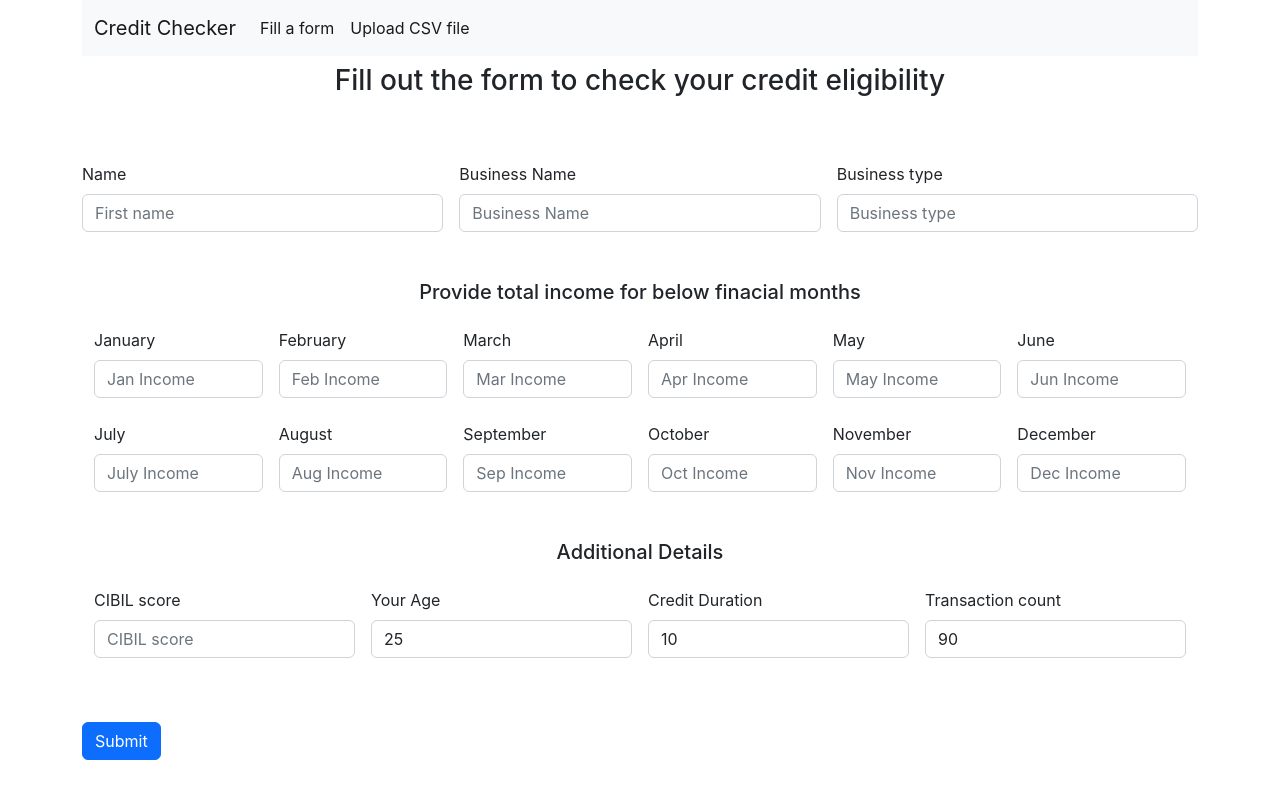
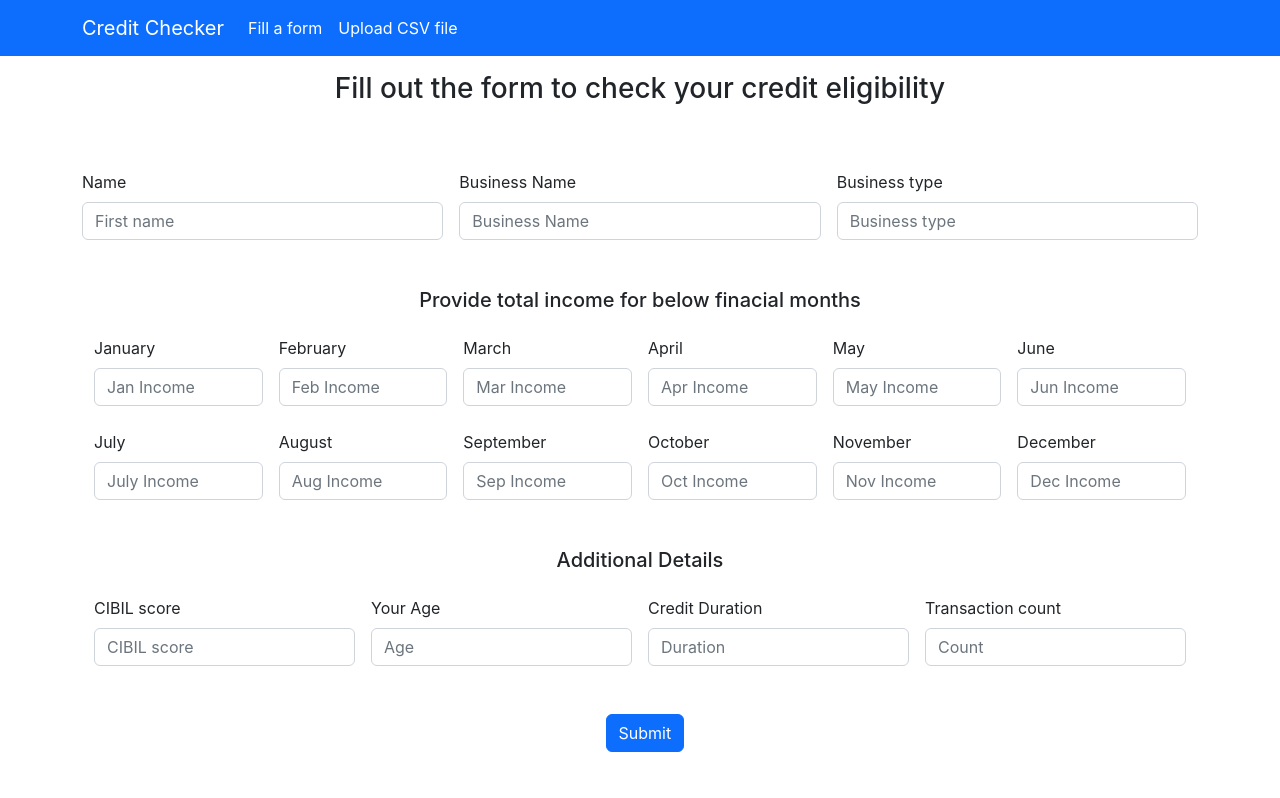
Before and after one commit to bodheprathamesh/BE-Project---1, a React (Create React App) app in the folder Frontend/: page /fill-a-form in a window 1280 px wide. Built offline with nearby package versions, Linux system fonts and the light colour scheme.

Commit message:
frontend success message

```diff
--- a/Frontend/public/index.html
+++ b/Frontend/public/index.html
@@ -25,7 +25,7 @@
       work correctly both with client-side routing and a non-root public URL.
       Learn how to configure a non-root public URL by running `npm run build`.
     -->
-    <title>React App</title>
+    <title>Credit Checker</title>
   </head>
   <body>
     <noscript>You need to enable JavaScript to run this app.</noscript>
--- a/Frontend/src/App.js
+++ b/Frontend/src/App.js
@@ -5,7 +5,8 @@ import Csv from './components/Csv';
 import Form from './components/Form';
 import Body from './components/Body';
 import UpdateNavbar from './components/UpdateNavbar';
-import Sample from './components/Sample';
+import Success from './components/Success';
+// import Sample from './components/Sample';
 
 
 function App() {
@@ -13,9 +14,10 @@ function App() {
     <>
     <BrowserRouter>
       <Routes>
-        <Route path="/" element={<><Navbar/><Body /><Sample/></>}></Route>
+        <Route path="/" element={<><Navbar/><Body /></>}></Route>
         <Route path="/fill-a-form" element={<><UpdateNavbar/><Form /></>}></Route>
         <Route path="/upload-csv-file" element={<><UpdateNavbar/><Csv/></>}></Route>
+        <Route path="/success" element={<><Success/></>}></Route>
       </Routes>
     </BrowserRouter>
 
--- a/Frontend/src/components/Body.js
+++ b/Frontend/src/components/Body.js
@@ -6,30 +6,43 @@ import { Link } from "react-router-dom"
 export default function Body() {
     const mystyle = {
         color: "black",
-        fontweight : "bold",
+        fontweight: "bold",
         padding: "10px",
         fontFamily: "Arial",
-        textAlign:"center"
+        textAlign: "center"
     };
     return (
         <>
             <div className="container my-5" style={mystyle}>
-                <h1 >Welcome to credit checker</h1>
-                <div className="container my-5">
-                    <h3>Information</h3>
+                <h1 className='my-5'>Welcome to credit checker</h1>
+                <div className="container my-1 ">
+                    <div className="container p-2">
+                        <h4 className='my-5 px-5 mx-auto'>Welcome to our Credit Checker app, exclusively designed for small businesses
+                            seeking to take control of their financial health and secure their future growth.
+                            Our mission is to provide small business owners with powerful tools to assess their
+                            creditworthiness and make informed financial decisions.
+                        </h4>
+                    </div>
+                    <div className="container px-5 mx-auto">
+                        <h4>At the core of our application is a robust algorithm tailored specifically for
+                            small businesses, leveraging UPI (Unified Payments Interface) transactions to predict
+                            credit accurately. UPI has transformed the landscape of digital payments in India,
+                            and we harness its capabilities to offer small business owners a comprehensive understanding
+                            of their financial standing.</h4>
+                    </div>
                 </div>
-
             </div>
-            <div style={mystyle}>
+            <div>
                 <div className="d-grid gap-4 col-6 mx-auto">
                     <Link to="/fill-a-form" className="d-grid gap-3 col-3 mx-auto">
-                        <button className="btn btn-primary" type="button">Fill a Form</button>
+                        <button className="btn btn-primary btn-lg" type="button">Fill a Form</button>
                     </Link>
-                    <Link to="/upload-csv-file" className="d-grid gap-3 col-3 mx-auto">
-                        <button className="btn btn-primary" type="button">Upload CSV file</button>
+                    <Link to="/upload-csv-file" className="d-grid gap-3 col-3 mx-auto my-4">
+                        <button className="btn btn-primary btn-lg" type="button">Upload CSV file</button>
                     </Link>
                 </div>
             </div>
+
         </>
     )
 
--- a/Frontend/src/components/Form.js
+++ b/Frontend/src/components/Form.js
@@ -1,35 +1,38 @@
 import React, { useState } from 'react'
 import axios from 'axios'
+import Success from './Success';
+import { Link } from 'react-router-dom';
 
 export default function Form() {
+  // let navigate = useNavigate();
   const [postData1, setPostData1] = useState('');
 
   const [name, setName] = useState('');
   const [businessName, setBusinessName] = useState('');
   const [businessType, setBusinessType] = useState('');
 
-  const [jan, setJan] = useState();
-  const [feb, setFeb] = useState();
-  const [mar, setMar] = useState();
-  const [apr, setApr] = useState();
-  const [may, setMay] = useState();
-  const [jun, setJun] = useState();
-  const [jul, setJul] = useState();
-  const [aug, setAug] = useState();
-  const [sep, setSep] = useState();
-  const [oct, setOct] = useState();
-  const [nov, setNov] = useState();
-  const [dec, setDec] = useState();
+  const [jan, setJan] = useState('');
+  const [feb, setFeb] = useState('');
+  const [mar, setMar] = useState('');
+  const [apr, setApr] = useState('');
+  const [may, setMay] = useState('');
+  const [jun, setJun] = useState('');
+  const [jul, setJul] = useState('');
+  const [aug, setAug] = useState('');
+  const [sep, setSep] = useState('');
+  const [oct, setOct] = useState('');
+  const [nov, setNov] = useState('');
+  const [dec, setDec] = useState('');
 
   const [cibil, setCibil] = useState('');
-  const [age, setAge] = useState(25);
-  const [duration, setDuration] = useState(10);
-  const [transaction_count, setTransaction_count] = useState(90);
+  const [age, setAge] = useState();
+  const [duration, setDuration] = useState();
+  const [transaction_count, setTransaction_count] = useState();
 
   const endpoint = "http://127.0.0.1:8000/creditapi/"
 
-  const postData = async()=>{
-    const body = {jan,feb,mar,apr,may,jun,jul,aug,sep,oct,nov,dec,age,duration,transaction_count}
+  const postData = async () => {
+    const body = { jan, feb, mar, apr, may, jun, jul, aug, sep, oct, nov, dec, age, duration, transaction_count }
     try {
       const response = await axios.post(endpoint, body);
       // Update the state with the response data
@@ -41,8 +44,11 @@ export default function Form() {
     }
 
   }
-  const handleSendData = async()=>{
+  const handleSendData = async () => {
     const newData = await postData();
+    console.log(newData)
+    // let path = `/success`;
+    // navigate(path);
   }
 
 
@@ -106,9 +112,9 @@ export default function Form() {
 
   return (
     <>
-      <div className='contianer my-2'>
+      <div className='contianer my-3'>
         <div className="container">
-          <h3 style={{textAlign:"center"}}>Fill out the form to check your credit eligibility</h3>
+          <h3 style={{ textAlign: "center" }}>Fill out the form to check your credit eligibility</h3>
         </div>
         <form action="">
           <div className="container">
@@ -119,7 +125,7 @@ export default function Form() {
               </div>
               <div className="col">
                 <label htmlFor="formGroupExampleInput" className="form-label">Business Name</label>
-                <input type="text" className="form-control" placeholder="Business Name" aria-label="Last name" value={businessName} onChange={handleBusinessNameChange}/>
+                <input type="text" className="form-control" placeholder="Business Name" aria-label="Last name" value={businessName} onChange={handleBusinessNameChange} />
               </div>
               <div className="col">
                 <label htmlFor="formGroupExampleInput" className="form-label">Business type</label>
@@ -127,63 +133,63 @@ export default function Form() {
               </div>
             </div>
             <div className="container my-3">
-              <h5 style={{textAlign:"center"}}>Provide total income for below finacial months</h5>
+              <h5 style={{ textAlign: "center" }}>Provide total income for below finacial months</h5>
 
               <div className="row g-3 my-2">
                 <div className="col">
                   <label htmlFor="formGroupExampleInput" className="form-label">January</label>
-                  <input type="number" className="form-control" placeholder="Jan Income" aria-label="First name" value={jan} onChange={handleJanChange}/>
+                  <input type="number" className="form-control" placeholder="Jan Income" aria-label="First name" value={jan} onChange={handleJanChange} required />
                 </div>
                 <div className="col">
                   <label htmlFor="formGroupExampleInput" className="form-label">February</label>
-                  <input type="number" className="form-control" placeholder="Feb Income" aria-label="Last name" value={feb} onChange={handleFebChange}/>
+                  <input type="number" className="form-control" placeholder="Feb Income" aria-label="Last name" value={feb} onChange={handleFebChange} required />
                 </div>
                 <div className="col">
                   <label htmlFor="formGroupExampleInput" className="form-label">March</label>
-                  <input type="number" className="form-control" placeholder="Mar Income" aria-label="First name" value={mar} onChange={handleMarChange}/>
+                  <input type="number" className="form-control" placeholder="Mar Income" aria-label="First name" value={mar} onChange={handleMarChange} required />
                 </div>
                 <div className="col">
                   <label htmlFor="formGroupExampleInput" className="form-label">April</label>
-                  <input type="number" className="form-control" placeholder="Apr Income" aria-label="First name" value={apr} onChange={handleAprChange}/>
+                  <input type="number" className="form-control" placeholder="Apr Income" aria-label="First name" value={apr} onChange={handleAprChange} required />
                 </div>
                 <div className="col">
                   <label htmlFor="formGroupExampleInput" className="form-label">May</label>
-                  <input type="number" className="form-control" placeholder="May Income" aria-label="First name" value={may} onChange={handleMayChange}/>
+                  <input type="number" className="form-control" placeholder="May Income" aria-label="First name" value={may} onChange={handleMayChange} required />
                 </div>
                 <div className="col">
                   <label htmlFor="formGroupExampleInput" className="form-label">June</label>
-                  <input type="number" className="form-control" placeholder="Jun Income" aria-label="First name" value={jun} onChange={handleJunChange}/>
+                  <input type="number" className="form-control" placeholder="Jun Income" aria-label="First name" value={jun} onChange={handleJunChange} required />
                 </div>
               </div>
               <div className="row g-3 my-2">
                 <div className="col">
                   <label htmlFor="formGroupExampleInput" className="form-label">July</label>
-                  <input type="number" className="form-control" placeholder="July Income" aria-label="First name" value={jul} onChange={handleJulChange}/>
+                  <input type="number" className="form-control" placeholder="July Income" aria-label="First name" value={jul} onChange={handleJulChange} required />
                 </div>
                 <div className="col">
                   <label htmlFor="formGroupExampleInput" className="form-label">August</label>
-                  <input type="number" className="form-control" placeholder="Aug Income" aria-label="Last name" value={aug} onChange={handleAugChange}/>
+                  <input type="number" className="form-control" placeholder="Aug Income" aria-label="Last name" value={aug} onChange={handleAugChange} required />
                 </div>
                 <div className="col">
                   <label htmlFor="formGroupExampleInput" className="form-label">September</label>
-                  <input type="number" className="form-control" placeholder="Sep Income" aria-label="First name" value={sep} onChange={handleSepChange}/>
+                  <input type="number" className="form-control" placeholder="Sep Income" aria-label="First name" value={sep} onChange={handleSepChange} required />
                 </div>
                 <div className="col">
                   <label htmlFor="formGroupExampleInput" className="form-label">October</label>
-                  <input type="number" className="form-control" placeholder="Oct Income" aria-label="First name" value={oct} onChange={handleOctChange}/>
+                  <input type="number" className="form-control" placeholder="Oct Income" aria-label="First name" value={oct} onChange={handleOctChange} required />
                 </div>
                 <div className="col">
                   <label htmlFor="formGroupExampleInput" className="form-label">November</label>
-                  <input type="number" className="form-control" placeholder="Nov Income" aria-label="First name" value={nov} onChange={handleNovChange}/>
+                  <input type="number" className="form-control" placeholder="Nov Income" aria-label="First name" value={nov} onChange={handleNovChange} required />
                 </div>
                 <div className="col">
                   <label htmlFor="formGroupExampleInput" className="form-label">December</label>
-                  <input type="number" className="form-control" placeholder="Dec Income" aria-label="First name" value={dec} onChange={handleDecChange}/>
+                  <input type="number" className="form-control" placeholder="Dec Income" aria-label="First name" value={dec} onChange={handleDecChange} required />
                 </div>
               </div>
             </div>
             <div className="container my-5">
-              <h5 style={{textAlign:"center"}}>Additional Details</h5>
+              <h5 style={{ textAlign: "center" }}>Additional Details</h5>
 
               <div className="row g-3 my-2">
                 <div className="col">
@@ -192,33 +198,35 @@ export default function Form() {
                 </div>
                 <div className="col">
                   <label htmlFor="formGroupExampleInput" className="form-label">Your Age</label>
-                  <input type="number" className="form-control" placeholder="Age" aria-label="Last name" value={age} onChange={handleAgeChange}/>
+                  <input type="number" className="form-control" placeholder="Age" aria-label="Last name" value={age} onChange={handleAgeChange} required />
                 </div>
                 <div className="col">
                   <label htmlFor="formGroupExampleInput" className="form-label">Credit Duration</label>
-                  <input type="number" className="form-control" placeholder="Duration" aria-label="First name" value={duration} onChange={handleDurationChange}/>
+                  <input type="number" className="form-control" placeholder="Duration" aria-label="First name" value={duration} onChange={handleDurationChange} required />
                 </div>
                 <div className="col">
                   <label htmlFor="formGroupExampleInput" className="form-label">Transaction count</label>
-                  <input type="number" className="form-control" placeholder="Count" aria-label="First name" value={transaction_count} onChange={handleTransactionCountChange}/>
+                  <input type="number" className="form-control" placeholder="Count" aria-label="First name" value={transaction_count} onChange={handleTransactionCountChange} required />
                 </div>
               </div>
             </div>
-            <div className="mb-3">
-              <button type="button" onClick={handleSendData} className="btn btn-primary my-3">Submit</button>
+            <div className="container d-grid gap-2 col-1 mx-auto">
+              {/* <Link to="/success"> */}
+                <button className="btn btn-primary" onClick={handleSendData} type="button">Submit</button>
+              {/* </Link> */}
             </div>
           </div>
-
         </form>
       </div>
       <div>
+      </div>
       {postData1 && (
-        <div>
-          <h2>POST Request Data:</h2>
-          <p>{JSON.stringify(postData1)}</p> {/* Displaying the POST data */}
-        </div>
-      )}
-    </div>
+          <div>
+            <h2>POST Request Data:</h2>
+            <p>{JSON.stringify(postData1)}</p> {/* Displaying the POST data */}
+          </div>
+        )}
+      <Success sentData={postData1} />
     </>
   )
 }
--- a/Frontend/src/components/Navbar.js
+++ b/Frontend/src/components/Navbar.js
@@ -4,9 +4,9 @@ import { Link } from "react-router-dom"
 export default function Navbar() {
     return (
         <>
-        <div className="container">
-            <nav className="navbar navbar-expand-lg bg-light">
-                <div className="container-fluid">
+        <div className="">
+            <nav className="navbar navbar-dark bg-primary fixed-top">
+                <div className="container">
                     <Link className="navbar-brand" to="/">Credit Checker</Link>
                 </div>
             </nav>
--- /dev/null
+++ b/Frontend/src/components/Success.js
@@ -0,0 +1,15 @@
+import React from 'react'
+
+export default function Success(props) {
+  return (
+    <>
+    {/* <h1>HELLO</h1> */}
+      {props.sentData && (
+          <div>
+            <h2>POST Request Data:</h2>
+            <p>{JSON.stringify(props.sentData)}</p> {/* Displaying the POST data */}
+          </div>
+        )}
+    </>
+  )
+}
--- a/Frontend/src/components/UpdateNavbar.js
+++ b/Frontend/src/components/UpdateNavbar.js
@@ -4,9 +4,9 @@ import { Link } from "react-router-dom"
 export default function UpdateNavbar() {
     return (
         <>
-            <div className="container">
-                <nav className="navbar navbar-expand-lg bg-light">
-                    <div className="container-fluid">
+            <div className="">
+                <nav className="navbar navbar-expand-lg navbar-dark bg-primary ">
+                    <div className="container">
                         <Link className="navbar-brand" to="/">Credit Checker</Link>
                         <button className="navbar-toggler" type="button" data-bs-toggle="collapse" data-bs-target="#navbarNav" aria-controls="navbarNav" aria-expanded="false" aria-label="Toggle navigation">
                             <span className="navbar-toggler-icon"></span>
```
Also changed, not shown: 1 other file (tests, documents, lock files or other folders).
